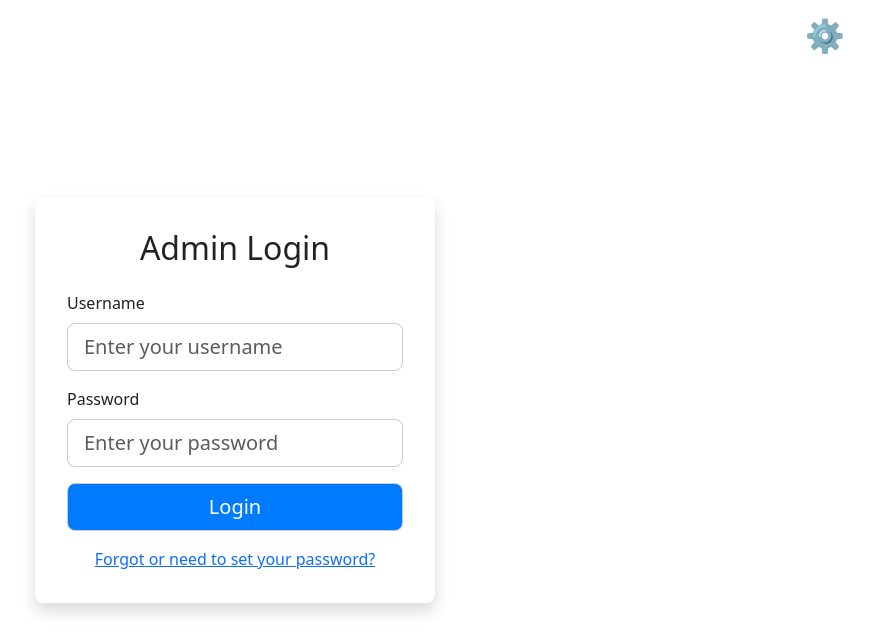
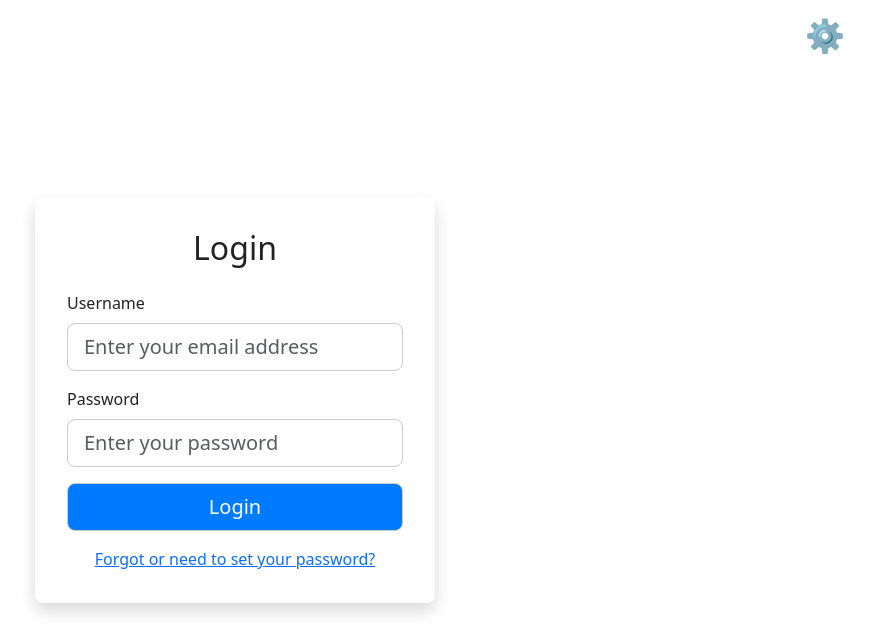
Before and after one commit to DanielGoodwyn/west-plaza-j6-ftca-form95, a Flask app: page /login in a window 1280 px wide. Shown: the top 643 px of the page, without its empty margins (405-1279 px from the left). Run offline with Flask 3, Linux system fonts and the light colour scheme.

Commit message:
Login page now supports sign up if email not found; enforces email as username; renames to 'Login' everywhere

```diff
--- a/src/app.py
+++ b/src/app.py
@@ -1777,22 +1777,40 @@ def init_db_command():
 def login():
     current_app.logger.info(f"LOGIN ROUTE: Method={request.method}, Form data={request.form}")
     form = LoginForm()
-    if form.validate_on_submit():
-        current_app.logger.info(f"LOGIN ATTEMPT: Username={form.username.data}")
-        user = User.get_by_username(form.username.data.lower())
-        if user and user.check_password(form.password.data):
-            current_app.logger.info(f"LOGIN SUCCESS: Username={form.username.data}")
-            login_user(user)
-            flash('Login successful!', 'success')
-            next_page = request.args.get('next')
-            return redirect(next_page or url_for('admin_view'))
+    signup_mode = False
+    if request.method == 'POST':
+        email = form.username.data.lower().strip()
+        password = form.password.data
+        # Validate email format
+        import re
+        email_regex = r'^\S+@\S+\.\S+$'
+        if not re.match(email_regex, email):
+            flash('Please enter a valid email address.', 'danger')
         else:
-            current_app.logger.warning(f"LOGIN FAILURE: Username={form.username.data}")
-            flash('Login Unsuccessful. Please check username and password', 'danger')
-    else:
-        if request.method == 'POST':
-            current_app.logger.warning(f"LOGIN INVALID FORM: Errors={form.errors}")
-    return render_template('login.html', title='Admin Login', form=form)
+            user = User.get_by_username(email)
+            if user:
+                # Normal login flow
+                if user.check_password(password):
+                    login_user(user)
+                    flash('Login successful!', 'success')
+                    next_page = request.args.get('next')
+                    return redirect(next_page or url_for('admin_view'))
+                else:
+                    flash('Login Unsuccessful. Please check email and password.', 'danger')
+            else:
+                # No user exists: show Sign Up button or auto sign up
+                signup_mode = True
+                if 'signup' in request.form:
+                    # Create new user with temp password and redirect to set password
+                    import secrets
+                    temp_password = secrets.token_urlsafe(10)
+                    User.create_user(email, temp_password, role='user')
+                    new_user = User.get_by_username(email)
+                    flash('Account created! Please set your password.', 'success')
+                    return redirect(url_for('set_password', user_id=new_user.id))
+                else:
+                    flash('No account found for this email. Click Sign Up to create a new account.', 'info')
+    return render_template('login.html', title='Login', form=form, signup_mode=signup_mode)
 
 @app.route('/logout')
 @login_required
--- a/src/templates/login.html
+++ b/src/templates/login.html
@@ -3,7 +3,7 @@
 <head>
     <meta charset="UTF-8">
     <meta name="viewport" content="width=device-width, initial-scale=1.0">
-    <title>Admin Login</title>
+    <title>Login</title>
     <link href="https://cdn.jsdelivr.net/npm/bootstrap@5.3.0-alpha1/dist/css/bootstrap.min.css" rel="stylesheet">
     <style>
         body {
@@ -37,7 +37,7 @@
 </head>
 <body>
     <div class="login-container">
-        <h2>Admin Login</h2>
+        <h2>Login</h2>
         {% with messages = get_flashed_messages(with_categories=true) %}
             {% if messages %}
                 {% for category, message in messages %}
@@ -52,7 +52,7 @@
             {{ form.hidden_tag() }} <!-- CSRF token -->
             <div class="mb-3">
                 {{ form.username.label(class="form-label") }}
-                {{ form.username(class="form-control form-control-lg", placeholder="Enter your username") }}
+                {{ form.username(class="form-control form-control-lg", placeholder="Enter your email address", type="email", required=True) }}
                 {% if form.username.errors %}
                     <div class="invalid-feedback d-block">
                         {% for error in form.username.errors %}
@@ -75,6 +75,11 @@
             <div class="d-grid">
                 {{ form.submit(class="btn btn-primary btn-lg") }}
             </div>
+            {% if signup_mode %}
+            <div class="d-grid gap-2 mt-2">
+                <button type="submit" name="signup" value="1" class="btn btn-success btn-lg">Sign Up</button>
+            </div>
+            {% endif %}
         </form>
         <div class="text-center mt-3">
             <a href="{{ url_for('reset_password') }}">Forgot or need to set your password?</a>
```
